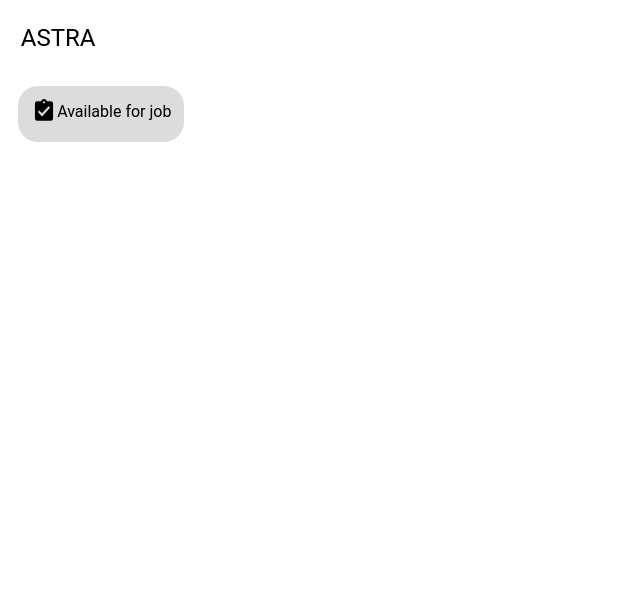
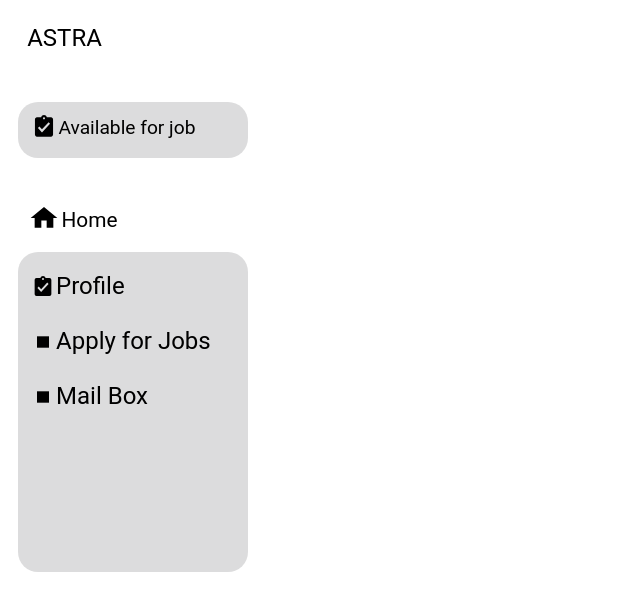
Before and after one commit to Srivastava57Harsh/SkillBoard-Assignment, a React (Create React App) app in the folder client/: page / in a window 1280 px wide. Shown: the top 610 px of the page, without its empty margins (0-640 px from the left). Built offline with nearby package versions, Linux system fonts and the light colour scheme.

Commit message:
:sparkles: Add sidepanel
Add sidepanel

```diff
--- a/client/src/App.css
+++ b/client/src/App.css
@@ -1,10 +1,12 @@
 .heading {
-  padding-left: 1vw;
+  padding-left: 1.5vw;
+  margin-bottom: 0px;
   font-size: 1.5em;
   font-family: Roboto, "Helvetica Neue", sans-serif;
 }
 .gridContainer {
   font-family: Roboto, "Helvetica Neue", sans-serif;
+  font-weight: 400;
   height: 85vh;
   display: grid;
   grid-template-columns: repeat(4, 1fr);
@@ -16,11 +18,12 @@
 .cardOne {
   background-color: white;
   grid-row: 1 / span 2;
-  display: grid;
-  grid-template-rows: repeat(2, 1fr);
+  /* display: grid;
+  grid-template-rows: repeat(2, 1fr); */
 }
 
 .text1Container {
+  margin-top: 5vh;
   width: 20vw;
   display: flex;
   height: 7vh;
@@ -30,6 +33,7 @@
   height: 3.3vh;
   width: 3.3vh;
   margin-top: 0.5vh;
+  padding-right: 0.1vw;
 }
 
 .text1 {
@@ -37,9 +41,103 @@
   padding: 1vh 1vw;
   border-radius: 20px;
   background-color: #8f8f9450;
+  width: 16vw;
 }
 
 .para1 {
-  margin-top: 1vh;
+  font-size: 1.2rem;
+  margin-top: 0.8vh;
   height: fit-content;
 }
+
+.image2 {
+  height: 4vh;
+  width: 4vh;
+  margin-top: 0.5vh;
+  padding-right: 0.1vw;
+}
+
+.text2 {
+  margin-top: 5vh;
+  display: flex;
+  padding: 0vh 0.8vw;
+  border-radius: 20px;
+  width: 18vw;
+}
+
+.para2 {
+  font-size: 1.3rem;
+  margin-top: 1.2vh;
+  height: fit-content;
+}
+
+.text1Container2 {
+  margin-top: 0vh;
+  width: 18vw;
+  height: 40vh;
+  border-radius: 20px;
+  background-color: #8f8f9450;
+}
+
+.image3 {
+  height: 3vh;
+  width: 3vh;
+  margin-top: 1.8vh;
+  padding-right: 0.1vw;
+}
+
+.content {
+  display: flex;
+  padding: 1vh 1vw;
+  width: 16vw;
+}
+
+.para3 {
+  font-weight: 400;
+  font-size: 1.5rem;
+  margin-top: 1.4vh;
+  height: fit-content;
+  margin-bottom: 0px;
+}
+
+.image4 {
+  height: 3vh;
+  width: 3vh;
+  margin-top: 1.8vh;
+  padding-right: 0.1vw;
+}
+
+.content2 {
+  display: flex;
+  padding: 1vh 1vw;
+  width: 16vw;
+}
+
+.para4 {
+  font-weight: 400;
+  font-size: 1.5rem;
+  margin-top: 1.4vh;
+  height: fit-content;
+  margin-bottom: 0px;
+}
+
+.image5 {
+  height: 3vh;
+  width: 3vh;
+  margin-top: 1.8vh;
+  padding-right: 0.1vw;
+}
+
+.content3 {
+  display: flex;
+  padding: 1vh 1vw;
+  width: 16vw;
+}
+
+.para5 {
+  font-weight: 400;
+  font-size: 1.5rem;
+  margin-top: 1.4vh;
+  height: fit-content;
+  margin-bottom: 0px;
+}
--- a/client/src/App.tsx
+++ b/client/src/App.tsx
@@ -14,6 +14,25 @@ function App() {
               <p className="para1">Available for job</p>
             </label>
           </div>
+
+          <label className="text2">
+            <img src="/home.svg" className="image2" />
+            <p className="para2">Home</p>
+          </label>
+          <div className="text1Container2">
+            <label className="content">
+              <img src="/assignment_turned_in.svg" className="image3" />
+              <p className="para3">Profile</p>
+            </label>
+            <label className="content2">
+              <img src="/stop.svg" className="image4" />
+              <p className="para4">Apply for Jobs</p>
+            </label>
+            <label className="content3">
+              <img src="/stop.svg" className="image5" />
+              <p className="para5">Mail Box</p>
+            </label>
+          </div>
         </div>
         <div className="cardTwo"></div>
         <div className="cardThree"></div>
```
Also changed, not shown: client/public/home.svg (added), client/public/stop.svg (added).
